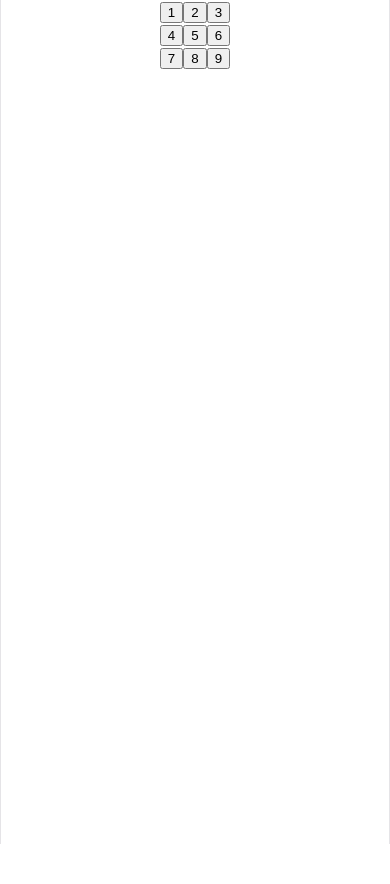
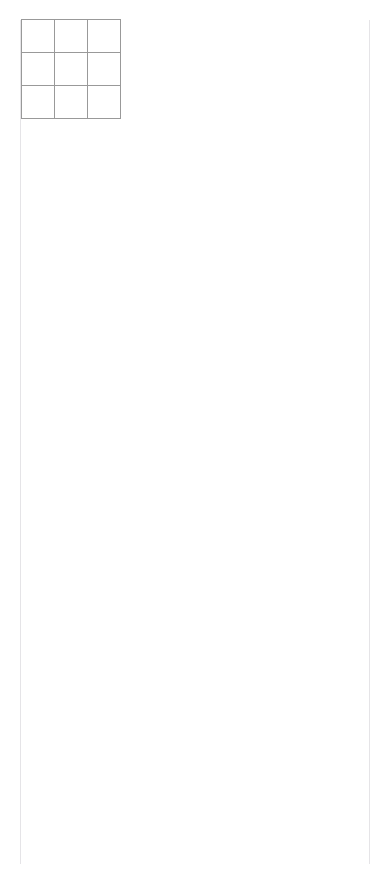
Before and after one commit to soobinahnn/my-react-app, a React (Vite) app: page / in a window 390 px wide. Before the commit the page ends 844 px from the top, so only its background shows below. Built offline with nearby package versions, Linux system fonts and the light colour scheme.

Commit message:
Add Tic Tac Toe board styling

```diff
--- a/src/App.css
+++ b/src/App.css
@@ -1,184 +1,30 @@
-.counter {
-  font-size: 16px;
-  padding: 5px 10px;
-  border-radius: 5px;
-  color: var(--accent);
-  background: var(--accent-bg);
-  border: 2px solid transparent;
-  transition: border-color 0.3s;
-  margin-bottom: 24px;
-
-  &:hover {
-    border-color: var(--accent-border);
-  }
-  &:focus-visible {
-    outline: 2px solid var(--accent);
-    outline-offset: 2px;
-  }
+* {
+  box-sizing: border-box;
 }
 
-.hero {
-  position: relative;
-
-  .base,
-  .framework,
-  .vite {
-    inset-inline: 0;
-    margin: 0 auto;
-  }
-
-  .base {
-    width: 170px;
-    position: relative;
-    z-index: 0;
-  }
-
-  .framework,
-  .vite {
-    position: absolute;
-  }
-
-  .framework {
-    z-index: 1;
-    top: 34px;
-    height: 28px;
-    transform: perspective(2000px) rotateZ(300deg) rotateX(44deg) rotateY(39deg)
-      scale(1.4);
-  }
-
-  .vite {
-    z-index: 0;
-    top: 107px;
-    height: 26px;
-    width: auto;
-    transform: perspective(2000px) rotateZ(300deg) rotateX(40deg) rotateY(39deg)
-      scale(0.8);
-  }
+body {
+  font-family: sans-serif;
+  margin: 20px;
+  padding: 0;
 }
 
-#center {
-  display: flex;
-  flex-direction: column;
-  gap: 25px;
-  place-content: center;
-  place-items: center;
-  flex-grow: 1;
-
-  @media (max-width: 1024px) {
-    padding: 32px 20px 24px;
-    gap: 18px;
-  }
+.square {
+  background: #fff;
+  border: 1px solid #999;
+  float: left;
+  font-size: 24px;
+  font-weight: bold;
+  line-height: 34px;
+  height: 34px;
+  margin-right: -1px;
+  margin-top: -1px;
+  padding: 0;
+  text-align: center;
+  width: 34px;
 }
 
-#next-steps {
-  display: flex;
-  border-top: 1px solid var(--border);
-  text-align: left;
-
-  & > div {
-    flex: 1 1 0;
-    padding: 32px;
-    @media (max-width: 1024px) {
-      padding: 24px 20px;
-    }
-  }
-
-  .icon {
-    margin-bottom: 16px;
-    width: 22px;
-    height: 22px;
-  }
-
-  @media (max-width: 1024px) {
-    flex-direction: column;
-    text-align: center;
-  }
+.board-row:after {
+  clear: both;
+  content: '';
+  display: table;
 }
-
-#docs {
-  border-right: 1px solid var(--border);
-
-  @media (max-width: 1024px) {
-    border-right: none;
-    border-bottom: 1px solid var(--border);
-  }
-}
-
-#next-steps ul {
-  list-style: none;
-  padding: 0;
-  display: flex;
-  gap: 8px;
-  margin: 32px 0 0;
-
-  .logo {
-    height: 18px;
-  }
-
-  a {
-    color: var(--text-h);
-    font-size: 16px;
-    border-radius: 6px;
-    background: var(--social-bg);
-    display: flex;
-    padding: 6px 12px;
-    align-items: center;
-    gap: 8px;
-    text-decoration: none;
-    transition: box-shadow 0.3s;
-
-    &:hover {
-      box-shadow: var(--shadow);
-    }
-    .button-icon {
-      height: 18px;
-      width: 18px;
-    }
-  }
-
-  @media (max-width: 1024px) {
-    margin-top: 20px;
-    flex-wrap: wrap;
-    justify-content: center;
-
-    li {
-      flex: 1 1 calc(50% - 8px);
-    }
-
-    a {
-      width: 100%;
-      justify-content: center;
-      box-sizing: border-box;
-    }
-  }
-}
-
-#spacer {
-  height: 88px;
-  border-top: 1px solid var(--border);
-  @media (max-width: 1024px) {
-    height: 48px;
-  }
-}
-
-.ticks {
-  position: relative;
-  width: 100%;
-
-  &::before,
-  &::after {
-    content: '';
-    position: absolute;
-    top: -4.5px;
-    border: 5px solid transparent;
-  }
-
-  &::before {
-    left: 0;
-    border-left-color: var(--border);
-  }
-  &::after {
-    right: 0;
-    border-right-color: var(--border);
-  }
-}
--- a/src/App.jsx
+++ b/src/App.jsx
@@ -1,8 +1,11 @@
+import { useState } from 'react'
 import './App.css'
 
-function Square({ value }) {
+function Square() {
+  const [value, setValue] = useState(null)
+
   function handleClick() {
-    console.log('clicked!')
+    setValue('X')
   }
 
   return (
@@ -16,19 +19,19 @@
   return (
     <>
       <div className="board-row">
-        <Square value="1" />
-        <Square value="2" />
-        <Square value="3" />
+        <Square />
+        <Square />
+        <Square />
       </div>
       <div className="board-row">
-        <Square value="4" />
-        <Square value="5" />
-        <Square value="6" />
+        <Square />
+        <Square />
+        <Square />
       </div>
       <div className="board-row">
-        <Square value="7" />
-        <Square value="8" />
-        <Square value="9" />
+        <Square />
+        <Square />
+        <Square />
       </div>
     </>
   )
```
